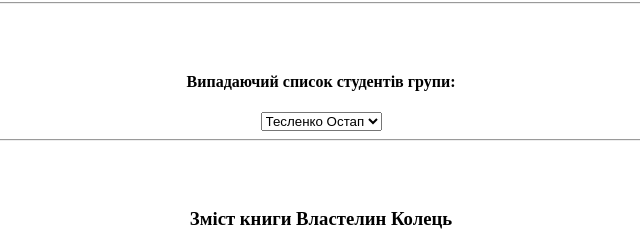
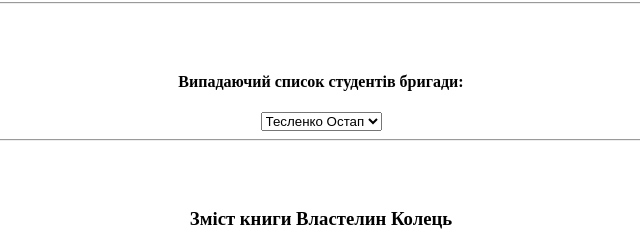
Before and after one commit to fastik822/lab1, a plain HTML site: page index.html in a window 1280 px wide. Shown: the part 350-590 px from the top of the page, 319-959 px from the left. Drawn offline with Linux system fonts and the light colour scheme.

Commit message:
Update index.html

```diff
--- a/index.html
+++ b/index.html
@@ -36,7 +36,7 @@
 
     <section style="text-align: center">
 
-        <h4>Випадаючий список студентів групи:</h4>
+        <h4>Випадаючий список студентів бригади:</h4>
 
         <select>
 
```
